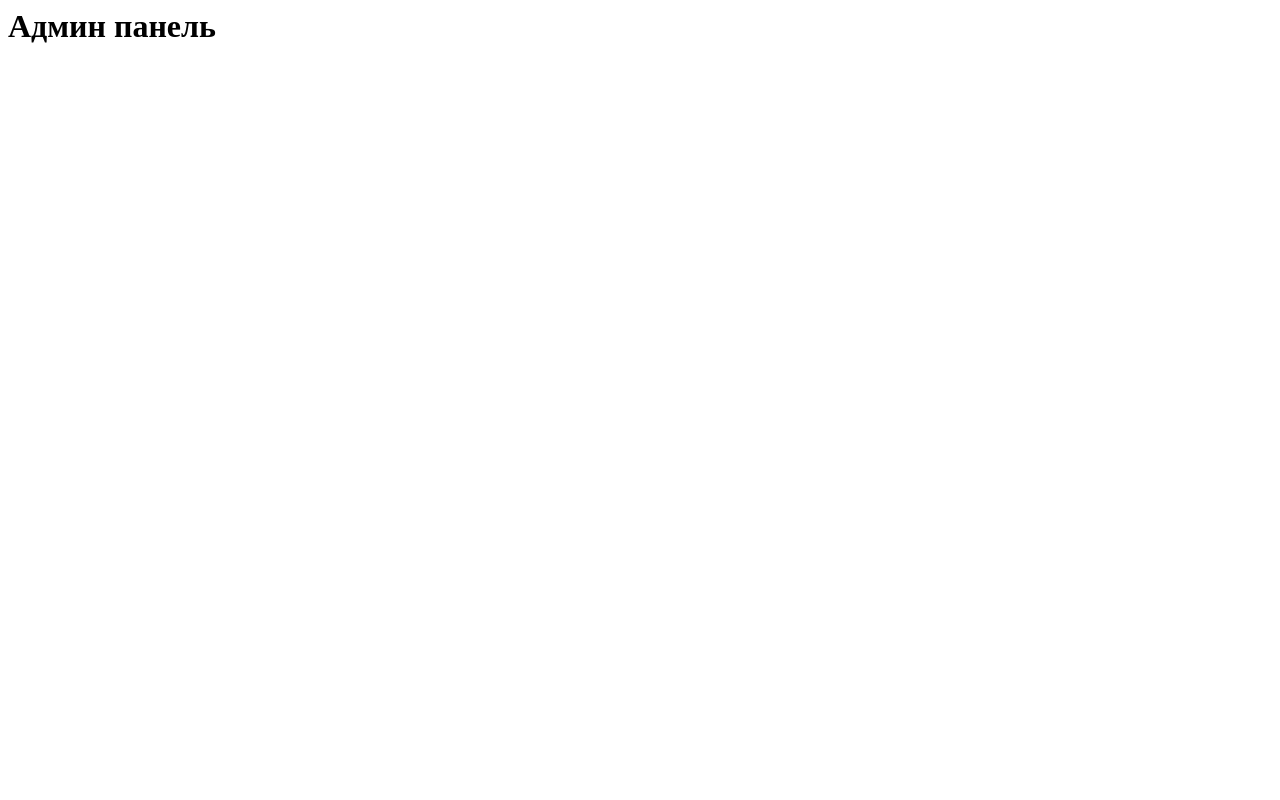
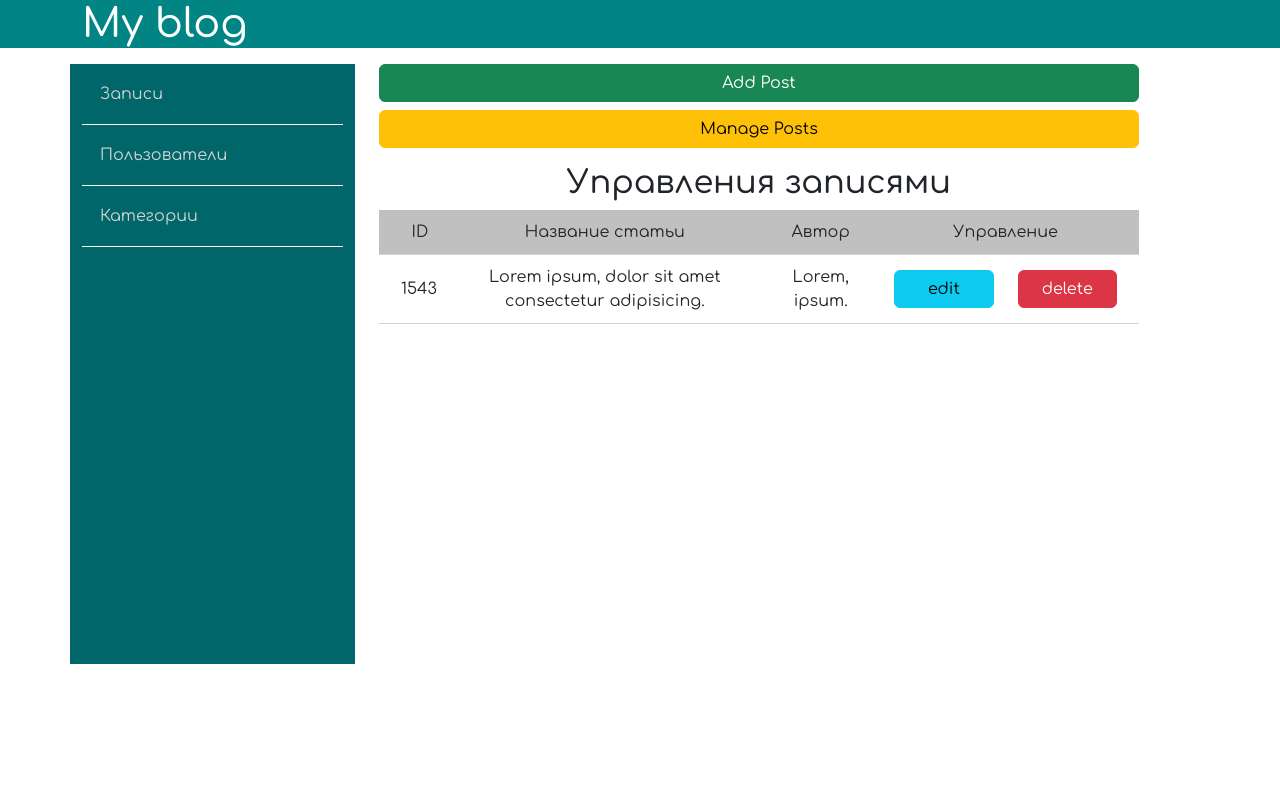
Before and after one commit to nikita89534588306/phpBlog, a PHP site: page /admin/app/admin/admin.php in a window 1280 px wide. Before the commit the page is almost empty. Run offline with PHP 8.4, Linux system fonts and the light colour scheme.

Commit message:
индекс админ панели

```diff
--- a/app/admin/admin.php
+++ b/app/admin/admin.php
@@ -1,2 +1,57 @@
 <?php
-	echo "<h1>Админ панель</h1>";
+	include('../database/database.php');
+?>
+<!DOCTYPE html>
+<html lang="en">
+<head>
+<meta charset="UTF-8">
+	<meta http-equiv="X-UA-Compatible" content="IE=edge">
+	<meta name="viewport" content="width=device-width, initial-scale=1.0">
+	<link href="https://cdn.jsdelivr.net/npm/bootstrap@5.3.0-alpha1/dist/css/bootstrap.min.css" rel="stylesheet" integrity="sha384-GLhlTQ8iRABdZLl6O3oVMWSktQOp6b7In1Zl3/Jr59b6EGGoI1aFkw7cmDA6j6gD" crossorigin="anonymous">
+	<link rel="stylesheet" href="https://cdnjs.cloudflare.com/ajax/libs/font-awesome/4.7.0/css/font-awesome.min.css">
+	<link rel='stylesheet' href='../../../assets/css/admin.css'>
+	<link rel="preconnect" href="https://fonts.googleapis.com">
+	<link rel="preconnect" href="https://fonts.gstatic.com" crossorigin>
+	<link href="https://fonts.googleapis.com/css2?family=Comfortaa:wght@300;400;500;600;700&display=swap" rel="stylesheet">
+
+	<script src="https://cdn.jsdelivr.net/npm/bootstrap@5.3.0-alpha1/dist/js/bootstrap.bundle.min.js" integrity="sha384-w76AqPfDkMBDXo30jS1Sgez6pr3x5MlQ1ZAGC+nuZB+EYdgRZgiwxhTBTkF7CXvN" crossorigin="anonymous"></script>
+	<title>My blog</title>
+</head>
+<body>
+
+	<?php include('../../app/include/header-admin.php'); ?>
+	<div class="container">
+		<div class="row mt-3">
+			<div class="sidebar col-3 ">
+				<ul class='sb-nav'>
+					<li><a href="">Записи</a></li>
+					<li><a href="">Пользователи</a></li>
+					<li><a href="">Категории</a></li>
+				</ul>
+			</div>
+			<div class="posts col-8 mx-4">
+				<div class="btnEditPost row">
+					<a href="create.php" class='mb-2 btn btn-success'>Add Post</a>
+					<a href="index.php" class='mb-3 btn btn-warning'>Manage Posts</a>
+				</div>
+				<div class="h2 text-center">Управления записями</div>
+				<div class="row title-pable">
+					<div class="id col-1">ID</div>
+					<div class="title col-5">Название статьи</div>
+					<div class="author col-2">Автор</div>
+					<div class="red col-4">Управление</div>
+
+				</div>
+				<div class="row post">
+					<div class="id col-1">1543</div>
+					<div class="title col-5">Lorem ipsum, dolor sit amet consectetur adipisicing.</div>
+					<div class="author col-2">Lorem, ipsum.</div>
+					<div class="red col-2"><a style='width:100%' class='btn btn-info' href="#">edit</a></div>
+					<div class="del col-2"><a style='width:100%' class='btn btn-danger' href="#">delete</a></div>
+				</div>
+			</div>
+		</div>
+	</div>
+
+</body>
+</html>
--- /dev/null
+++ b/app/admin/posts/index.php
@@ -0,0 +1,2 @@
+<?php
+	echo 'Редактировать один пост';
--- a/app/controllers/users.php
+++ b/app/controllers/users.php
@@ -75,7 +75,7 @@ if($_SERVER["REQUEST_METHOD"] === 'POST' && isset($_POST['btn-log'])){
 			$_SESSION['user_name'] = $existence["user_name"];
 			$_SESSION['admin'] = $existence["admin"];
 
-			if($_SESSION['admin'] ) header('Location:' . 'http://localhost/admin/admin.php');
+			if($_SESSION['admin'] ) header('Location:' . 'http://localhost/app/admin/admin.php');
 			else header('Location:' .  'http://localhost');
 		}
 		else
--- /dev/null
+++ b/app/include/header-admin.php
@@ -0,0 +1,26 @@
+<header>
+	<div class="container">
+		<div class='row'>
+
+			<div class='header-logo col-4'>
+				<h1 style='margin: 0; padding: 0;'><a href="/"> My blog</a></h1>
+			</div>
+
+			<ul class='header-navbar col-8 my-4'>
+				<?php if (isset($_SESSION["id"])):?>
+					<li class='me-2'>
+						<a href='#'>
+							<i class="fa fa-users"></i>
+							<?php echo $_SESSION['user_name']; ?>
+						</a>
+					</li>
+
+					<li>
+						<a href="/app/include/logout.php">Выход</a>
+					</li>
+				<?php endif; ?>
+			<ul>
+
+		</div>
+	</div>
+</header>
--- a/app/include/header.php
+++ b/app/include/header.php
@@ -27,7 +27,7 @@
 					<ul class='user-account'>
 						<?php
 							if(isset($_SESSION['admin'])&&$_SESSION['admin'] == 1)
-									echo "<li class='user-account-item'><a href='/admin/admin.php'>Админ панель</a></li>";
+									echo "<li class='user-account-item'><a href='app/admin/admin.php'>Админ панель</a></li>";
 						?>
 						<?php
 							if(isset($_SESSION['user_name']))
--- /dev/null
+++ b/assets/css/admin.css
@@ -0,0 +1,89 @@
+
+*{
+	margin: 0;
+	padding: 0;
+	font-family: 'Comfortaa', cursive;
+}
+a{
+	text-decoration: none;
+	color: inherit;
+}
+header{
+	color: #ffffff;
+	background: #008484;
+}
+
+header .header-logo{
+	display: flex;
+	align-items: center;
+}
+
+header .header-navbar{
+	margin: 0;
+	padding: 0;
+
+	display: flex;
+	align-items: center;
+	justify-content:flex-end;
+}
+
+header .header-navbar li{
+	list-style-type: none;
+}
+
+.header-navbar .navbar-item{
+	width: 130px;
+	height: 70px;
+	display: flex;
+	align-items: center;
+	justify-content: center;
+}
+.header-navbar .navbar-user-account{
+	width: 160px;
+}
+
+.header-navbar li:hover{
+	transition: 0.5s;
+	background-color: #006669;
+}
+
+.sidebar{
+
+	background-color: #006669;
+	min-height: 600px;
+}
+
+.sidebar .sb-nav{
+	list-style-type: none;
+	margin: 0px;
+	padding: 0px;
+	color: #d3d3d3;
+}
+
+.sidebar .sb-nav a{
+	padding: 18px;
+	display: block;
+	border-bottom: 1px solid white;
+}
+.sidebar .sb-nav a:hover{
+	padding-left: 10px;
+	transition: all 0.3s;
+	color: #d3d3d3;
+}
+.title-pable{
+	background-color: silver;
+}
+.title-pable,
+.post{
+	padding: 10px;
+	border-bottom: 1px solid #d3d3d3;
+}
+.title-pable div,
+.post div{
+
+	align-items: center;
+	text-align: center;
+}
+.post div{
+	display: flex;
+}
```
Also changed, not shown: app/admin/posts/created.php (added), app/admin/topics/created.php (added), app/admin/topics/index.php (added), app/admin/users/created.php (added), app/admin/users/index.php (added).
